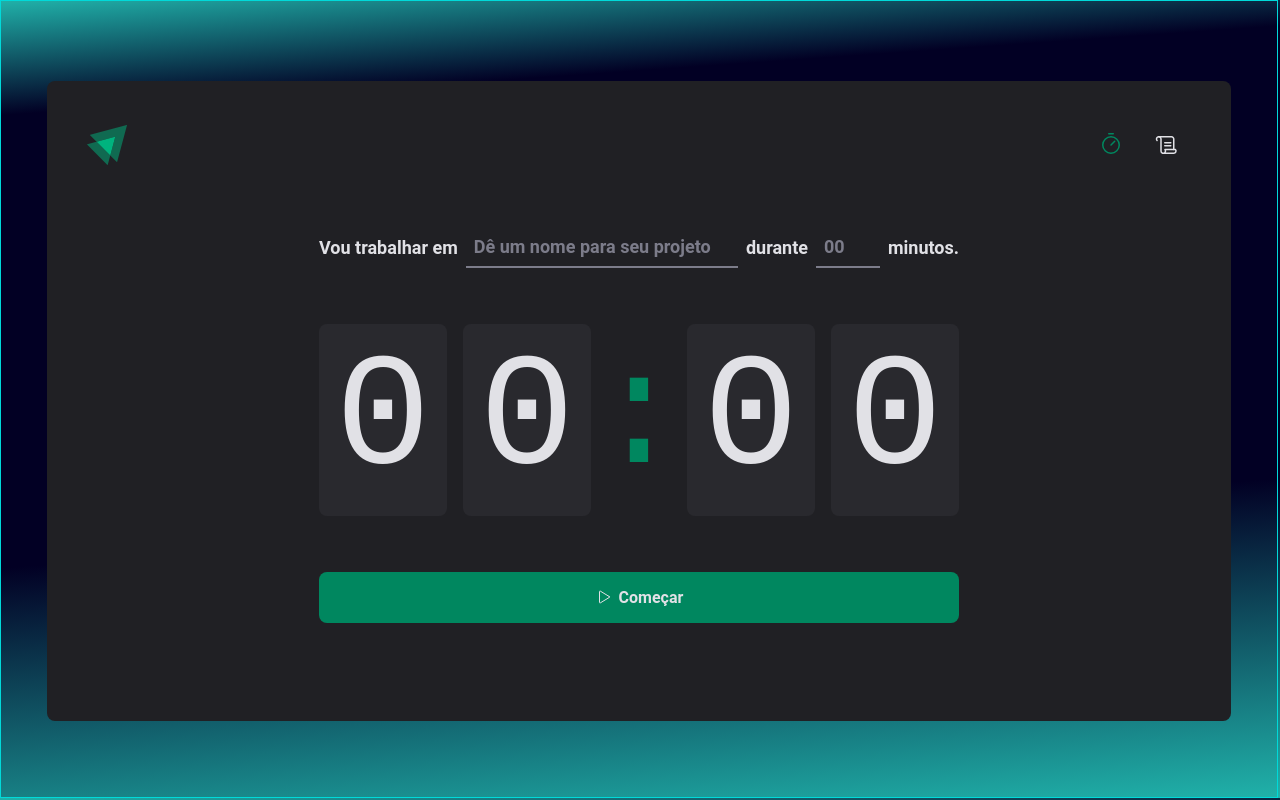
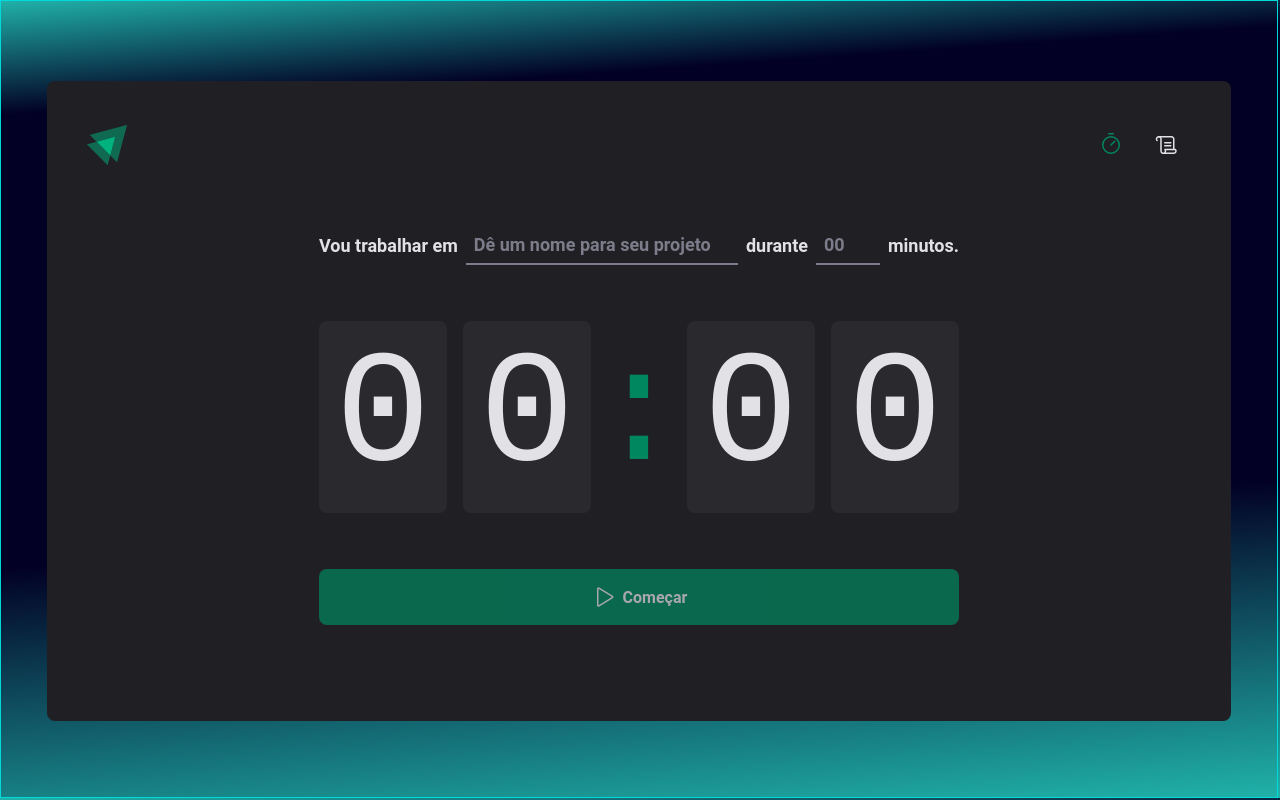
Before and after one commit to shadyueh/rs22-ignite-timer, a React app: page / in a window 1280 px wide. Built offline with nearby package versions, Linux system fonts and the light colour scheme; the HTML template or start-up script is replaced by a standard one.

Commit message:
feat: add react-hook-form to control form properties and interactions

```diff
--- a/package.json
+++ b/package.json
@@ -14,6 +14,7 @@
     "phosphor-react": "^1.4.1",
     "react": "^18.2.0",
     "react-dom": "^18.2.0",
+    "react-hook-form": "^7.53.1",
     "react-router-dom": "^6.15.0",
     "styled-components": "^5.3.9"
   },
--- a/src/pages/Home/index.tsx
+++ b/src/pages/Home/index.tsx
@@ -1,4 +1,5 @@
 import { Play } from 'phosphor-react'
+import { useForm } from 'react-hook-form'
 
 import {
   HomeContainer,
@@ -11,15 +12,25 @@
 } from './styles'
 
 export function Home() {
+  const { register, handleSubmit, watch } = useForm()
+
+  function handleCreateNewCycle(data: any) {
+    console.log(data)
+  }
+
+  const task = watch('task')
+  const isSubmitDisabled = !task
+
   return (
     <HomeContainer>
-      <form action="">
+      <form onSubmit={handleSubmit(handleCreateNewCycle)} action="">
         <FormContainer>
           <label htmlFor="task">Vou trabalhar em</label>
           <TaskInput
             id="task"
             list="task-suggestions"
             placeholder="Dê um nome para seu projeto"
+            {...register('task')}
           />
           <datalist id="task-suggestions">
             <option value="Projeto 1" />
@@ -35,6 +46,7 @@
             step={5}
             min={5}
             max={60}
+            {...register('minutesAmount', { valueAsNumber: true })}
           />
           <span>minutos.</span>
         </FormContainer>
@@ -45,8 +57,8 @@
           <span>0</span>
           <span>0</span>
         </CountdownContainer>
-        <StartCountdownButton type="submit">
-          <Play />
+        <StartCountdownButton disabled={isSubmitDisabled} type="submit">
+          <Play size={24} />
           Começar
         </StartCountdownButton>
       </form>
```
Also changed, not shown: 1 other file (tests, documents, lock files or other folders).
